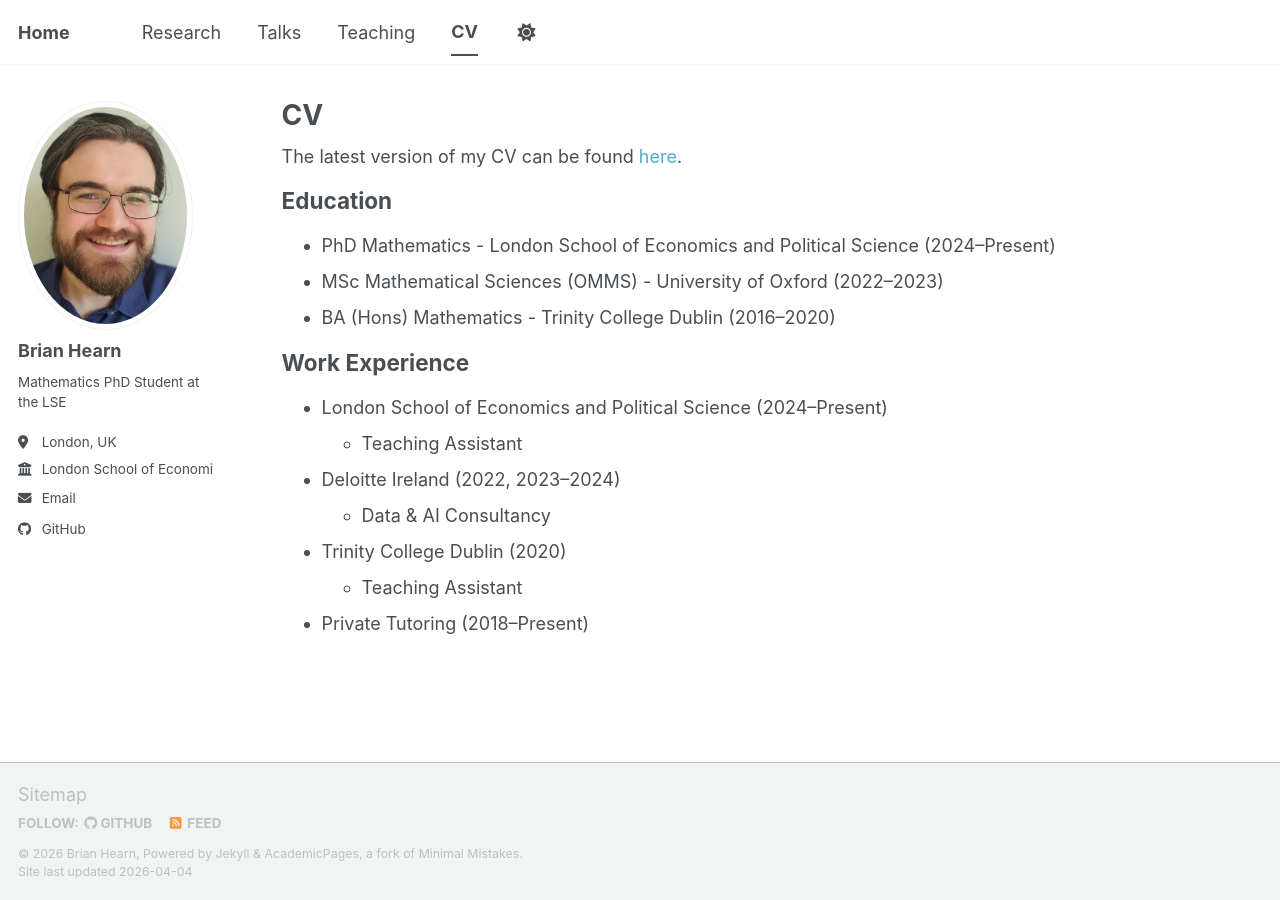
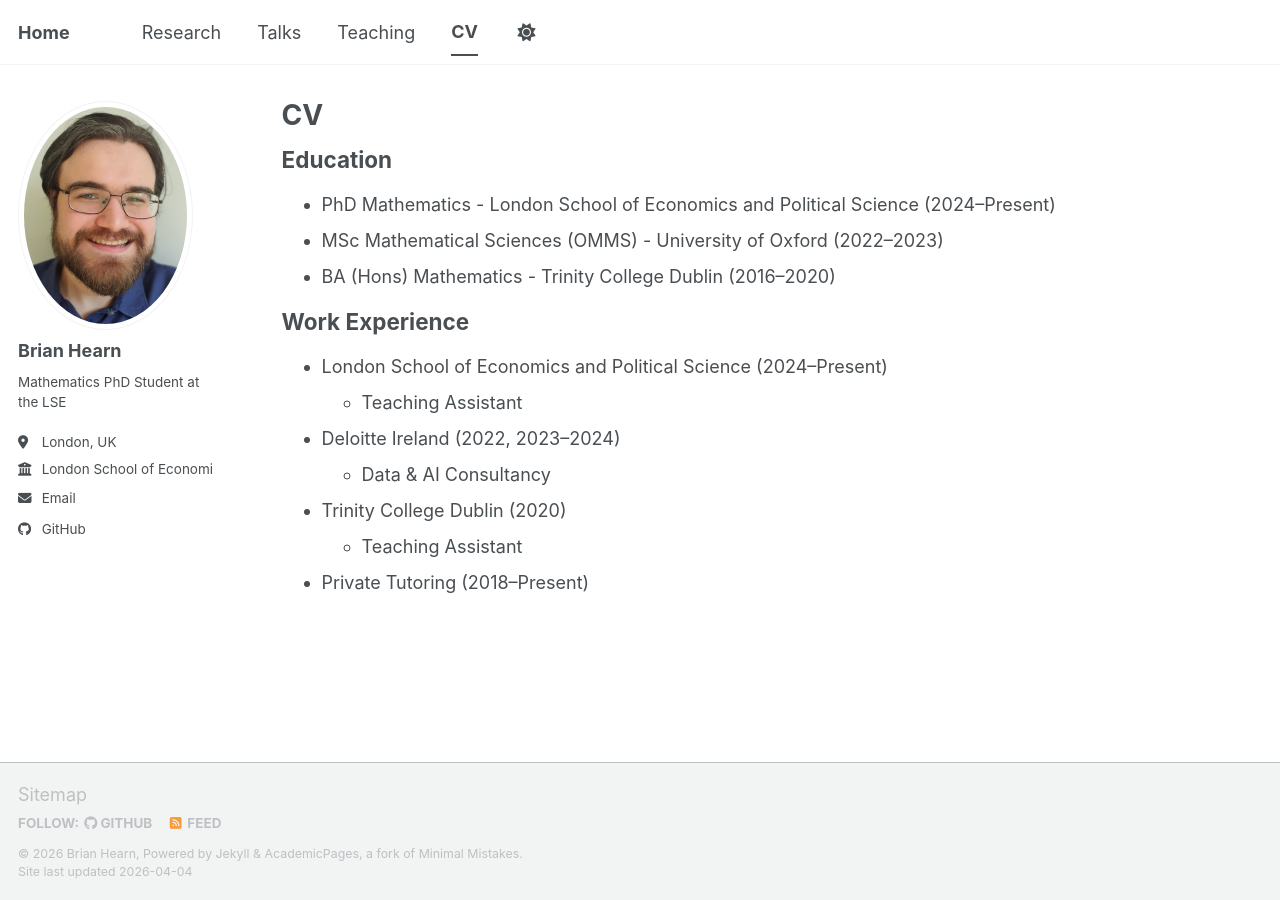
Before and after one commit to brian-hearn/brian-hearn.github.io, a Jekyll site: the page built from _pages/cv.html, in a window 1280 px wide. Built offline with Jekyll 4.4.1, drawn with Linux system fonts in a browser that asks for light colours; a script bundle is joined from its source files by our own code; library files that are not in the unit come from our copies.

Commit message:
feat: more changes

```diff
--- a/_pages/cv.html
+++ b/_pages/cv.html
@@ -9,7 +9,7 @@
 
 {% include base_path %}
 
-The latest version of my CV can be found <a href="../files/CVs/Brian Hearn CV March 2026.pdf">here</a>.
+<!-- The latest version of my CV can be found <a href="../files/CVs/Brian Hearn CV March 2026.pdf">here</a>. -->
 
 <section>
   <h2 class="archive__item-title" itemprop="headline">Education</h2>
```
